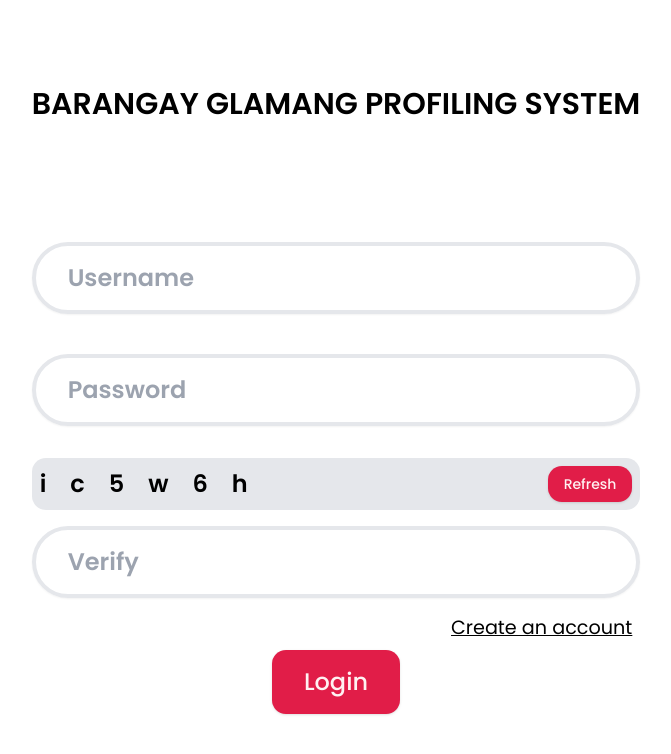
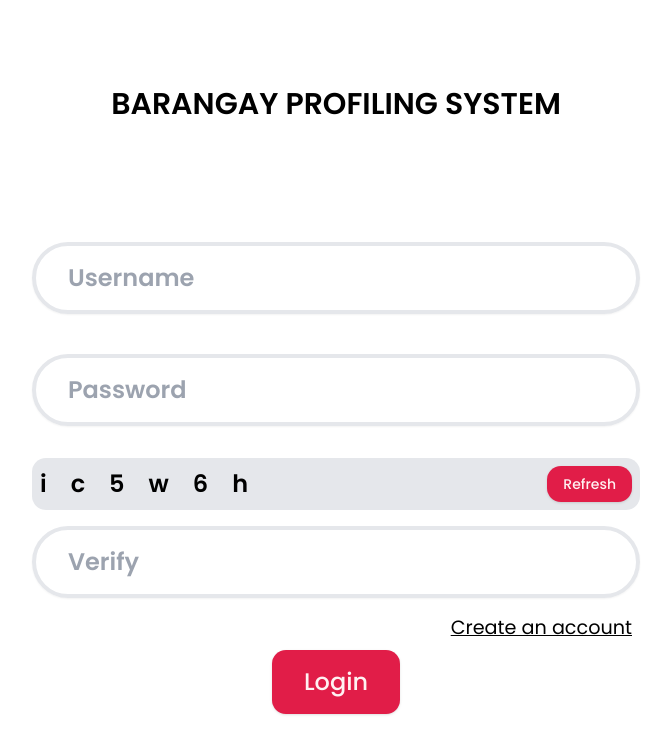
Before and after one commit to reydelshit/profiling-system, a React (Vite) app: page /login in a window 1280 px wide. Shown: the top 754 px of the page, without its empty margins (304-975 px from the left). Built offline with nearby package versions, Linux system fonts and the light colour scheme.

Commit message:
make it general

```diff
--- a/src/components/Login.tsx
+++ b/src/components/Login.tsx
@@ -69,9 +69,9 @@
 
   return (
     <div className="flex flex-col items-center justify-center h-screen">
-      <div className="flex flex-col items-center justify-center gap-2">
+      <div className="flex flex-col items-center justify-center gap-2 w-[38rem]">
         <h1 className="mb-[7rem] font-semibold text-3xl">
-          BARANGAY GLAMANG PROFILING SYSTEM
+          BARANGAY PROFILING SYSTEM
         </h1>
         {/* <Label className="mb-1 self-start text-sm">Username</Label> */}
         <Input
--- a/src/components/Register.tsx
+++ b/src/components/Register.tsx
@@ -95,7 +95,7 @@
         </div>
 
         <h1 className="mb-[5rem] font-semibold text-3xl">
-          BARANGAY GLAMANG PROFILING SYSTEM
+          BARANGAY PROFILING SYSTEM
         </h1>
 
         <Input
```
